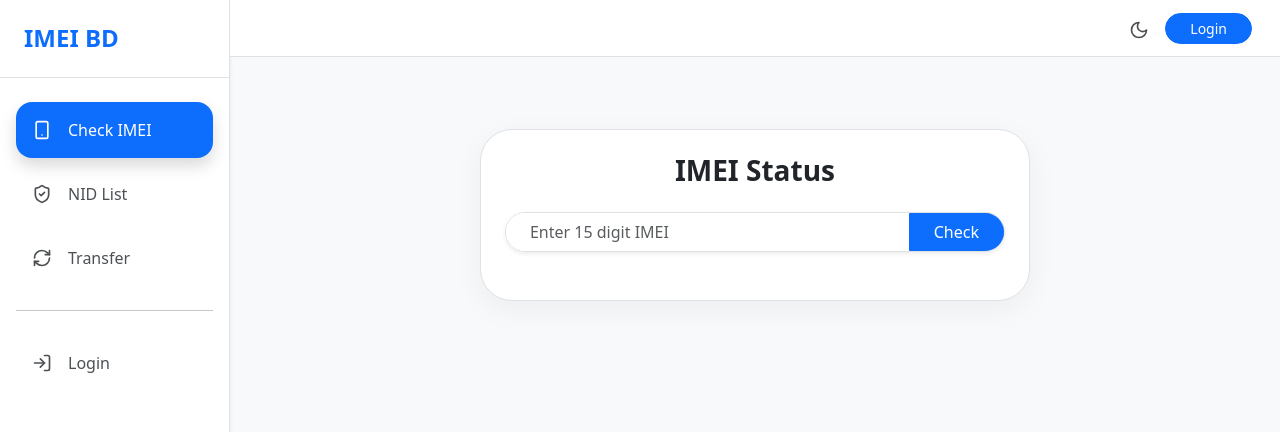
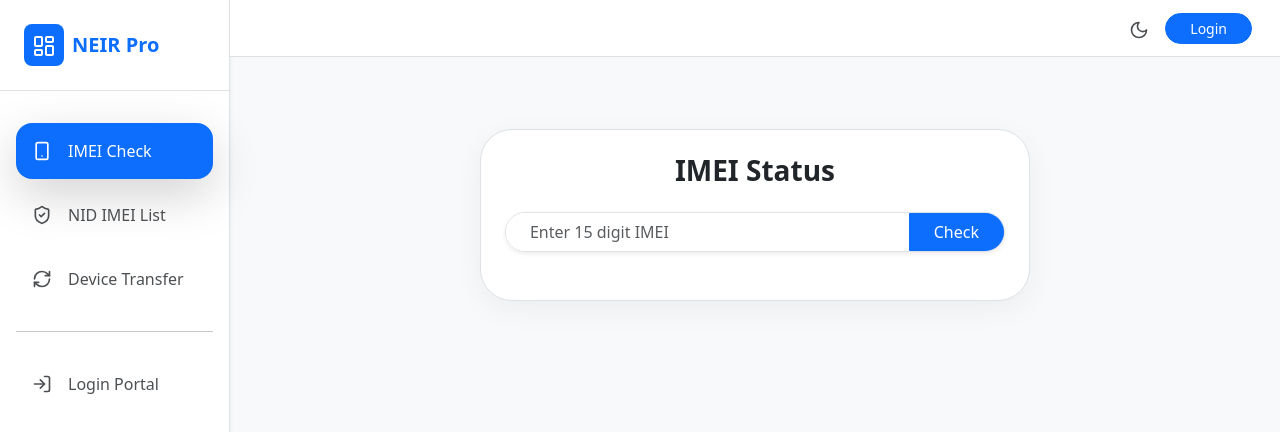
Before and after one commit to nayem-48ai/iMEi-BD, a Next.js app: page / in a window 1280 px wide. Shown: the top 432 px of the page. Built offline with nearby package versions, Linux system fonts and the light colour scheme.

Commit message:
Update Sidebar.js

```diff
--- a/components/Sidebar.js
+++ b/components/Sidebar.js
@@ -1,7 +1,7 @@
 "use client";
 import Link from 'next/link';
 import { usePathname } from 'next/navigation';
-import { Smartphone, ShieldCheck, RefreshCw, User, LogIn } from 'lucide-react';
+import { Smartphone, ShieldCheck, RefreshCw, User, LogIn, LayoutDashboard } from 'lucide-react';
 import { useEffect, useState } from 'react';
 
 export default function Sidebar() {
@@ -13,48 +13,55 @@ export default function Sidebar() {
   }, [pathname]);
 
   const navItems = [
-    { name: 'Check IMEI', href: '/', icon: <Smartphone size={20}/> },
-    { name: 'NID List', href: '/nid-list', icon: <ShieldCheck size={20}/> },
-    { name: 'Transfer', href: '/transfer', icon: <RefreshCw size={20}/> },
+    { name: 'IMEI Check', href: '/', icon: <Smartphone size={20}/> },
+    { name: 'NID IMEI List', href: '/nid-list', icon: <ShieldCheck size={20}/> },
+    { name: 'Device Transfer', href: '/transfer', icon: <RefreshCw size={20}/> },
   ];
+
+  const NavItem = ({ item }) => (
+    <Link
+      href={item.href}
+      className={`nav-link d-flex align-items-center gap-3 p-3 rounded-4 mb-2 transition-all ${pathname === item.href ? 'active shadow-lg' : 'hover-effect'}`}
+      // মোবাইলে ক্লিক করলে মেনু বন্ধ হওয়ার জন্য
+      data-bs-dismiss="offcanvas"
+    >
+      {item.icon} <span className="fw-medium">{item.name}</span>
+    </Link>
+  );
 
   return (
     <>
-      <div className="d-none d-lg-flex flex-column border-end bg-body shadow-sm vh-100 sticky-top" style={{ width: '280px' }}>
-        <div className="p-4 border-bottom"><h4 className="fw-bold text-primary mb-0">IMEI BD</h4></div>
-        <div className="nav nav-pills flex-column px-3 mt-4 gap-2">
-          {navItems.map((item) => (
-            <Link key={item.href} href={item.href} className={`nav-link d-flex align-items-center gap-3 p-3 rounded-4 transition-all ${pathname === item.href ? 'active shadow' : 'text-secondary'}`}>
-              {item.icon} {item.name}
-            </Link>
-          ))}
-          <hr />
+      {/* Desktop Sidebar */}
+      <div className="d-none d-lg-flex flex-column border-end vh-100 sticky-top bg-body shadow-sm" style={{ width: '280px' }}>
+        <div className="p-4 border-bottom d-flex align-items-center gap-2">
+          <div className="bg-primary p-2 rounded-3 text-white"><LayoutDashboard size={24}/></div>
+          <h5 className="fw-bold m-0 text-primary">NEIR Pro</h5>
+        </div>
+        <div className="p-3 mt-3">
+          {navItems.map(item => <NavItem key={item.href} item={item} />)}
+          <hr className="my-4 opacity-10" />
           {isLoggedIn ? (
-            <Link href="/profile" className={`nav-link d-flex align-items-center gap-3 p-3 rounded-4 ${pathname === '/profile' ? 'active shadow' : 'text-secondary'}`}>
-              <User size={20}/> Profile
-            </Link>
+            <NavItem item={{ name: 'My Profile', href: '/profile', icon: <User size={20}/> }} />
           ) : (
-            <Link href="/login" className={`nav-link d-flex align-items-center gap-3 p-3 rounded-4 ${pathname === '/login' ? 'active shadow' : 'text-secondary'}`}>
-              <LogIn size={20}/> Login
-            </Link>
+            <NavItem item={{ name: 'Login Portal', href: '/login', icon: <LogIn size={20}/> }} />
           )}
         </div>
       </div>
 
-      {/* Mobile Drawer (Needs trigger from Navbar) */}
-      <div className="offcanvas offcanvas-start" tabIndex="-1" id="mobileSidebar">
+      {/* Mobile Sidebar (Offcanvas) */}
+      <div className="offcanvas offcanvas-start bg-body" tabIndex="-1" id="mobileSidebar">
         <div className="offcanvas-header border-bottom">
-          <h5 className="fw-bold mb-0">Menu</h5>
+          <h5 className="fw-bold m-0 text-primary">NEIR Menu</h5>
           <button type="button" className="btn-close" data-bs-dismiss="offcanvas"></button>
         </div>
-        <div className="offcanvas-body p-0">
-          <div className="nav nav-pills flex-column px-3 mt-3 gap-2">
-            {navItems.map((item) => (
-              <Link key={item.href} href={item.href} data-bs-dismiss="offcanvas" className={`nav-link d-flex align-items-center gap-3 p-3 rounded-4 ${pathname === item.href ? 'active shadow' : ''}`}>
-                {item.icon} {item.name}
-              </Link>
-            ))}
-          </div>
+        <div className="offcanvas-body p-3">
+          {navItems.map(item => <NavItem key={item.href} item={item} />)}
+          <hr />
+          {isLoggedIn ? (
+            <NavItem item={{ name: 'My Profile', href: '/profile', icon: <User size={20}/> }} />
+          ) : (
+            <NavItem item={{ name: 'Login Portal', href: '/login', icon: <LogIn size={20}/> }} />
+          )}
         </div>
       </div>
     </>
```
